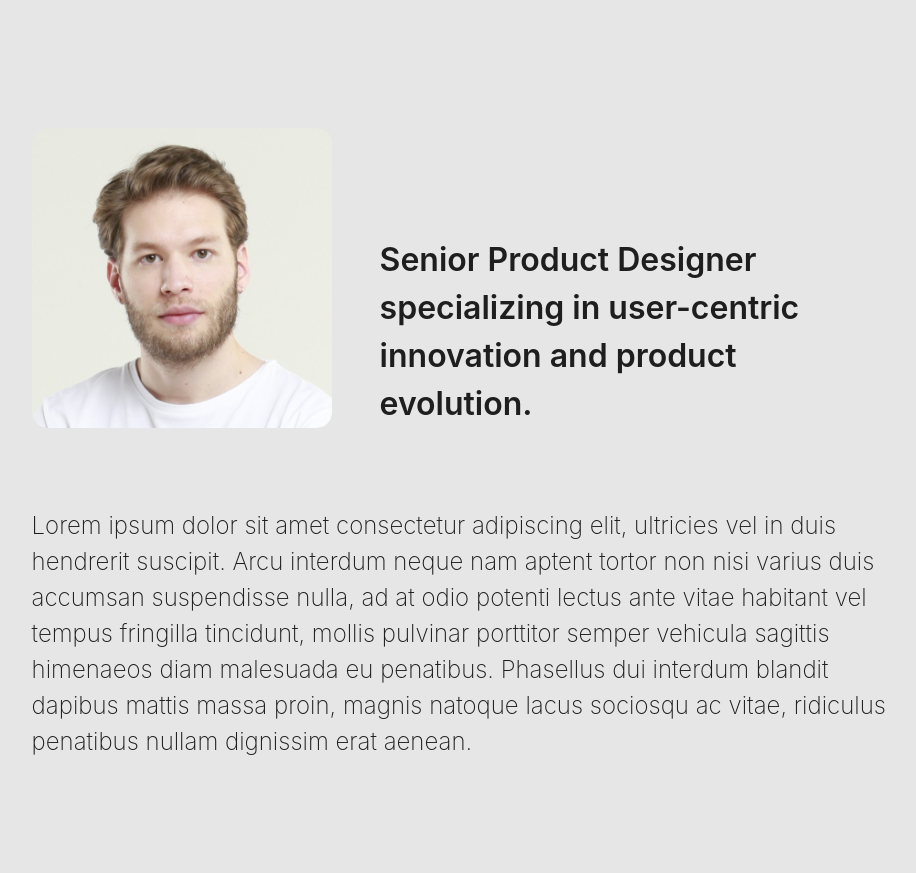
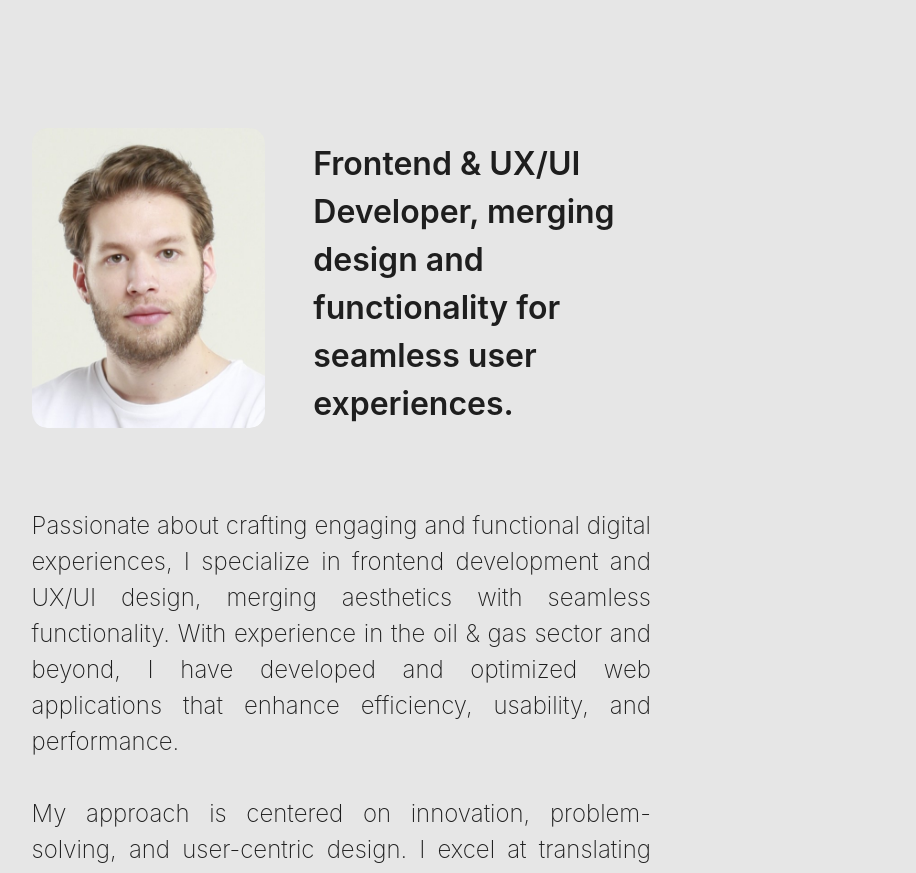
Before and after one commit to andrelefranco001/portfolio, a React (Vite) app: page /about in a window 1280 px wide. Shown: the part 200-1073 px from the top of the page, without its empty margins (166-1082 px from the left). Built offline with nearby package versions, Linux system fonts and the light colour scheme.

Commit message:
Add scroll effect icon, Add img to banner project 1

```diff
--- a/src/components/About.jsx
+++ b/src/components/About.jsx
@@ -5,34 +5,15 @@ function About() {
 
   return (
     <>
-      {/* <div
-        style={{
-          // border: "red solid 1px",
-          marginTop: "20rem",
-          marginBottom: "5rem",
-        }}
-      >
+      <div style={{ marginTop: "20rem", marginBottom: "5rem" }}>
         <div
           style={{
             display: "flex",
             flexDirection: "row",
+            width: "70%",
+            justifyContent: "flex-start",
           }}
         >
-
-          <img
-            src="../../public/VOSTOK282982.jpg"
-            // alt="Descripción de la imagen"
-            style={{
-              borderRadius: "15px",
-              width: "300px",
-              height: "300px",
-              marginRight: "3rem",
-              objectFit: "cover",
-            }}
-          /> */}
-
-      <div style={{ marginTop: "20rem", marginBottom: "5rem" }}>
-        <div style={{ display: "flex", flexDirection: "row" }}>
           {/* Contenedor de la imagen con loader */}
           <div
             style={{
@@ -77,7 +58,7 @@ function About() {
             style={{
               display: "flex",
               //   height: "500px",
-              width: "50%",
+              width: "inherit",
               fontWeight: "600",
               fontSize: "2rem",
               flexDirection: "column",
@@ -85,21 +66,43 @@ function About() {
             }}
           >
             <p style={{ margin: "0px" }}>
-              Senior Product Designer specializing in user-centric innovation
-              and product evolution.
+              Frontend & UX/UI Developer, merging design and functionality for
+              seamless user experiences.
             </p>
           </div>
         </div>
-        <p style={{ fontSize: "1.5rem", fontWeight: "200", marginTop: "5rem" }}>
-          Lorem ipsum dolor sit amet consectetur adipiscing elit, ultricies vel
-          in duis hendrerit suscipit. Arcu interdum neque nam aptent tortor non
-          nisi varius duis accumsan suspendisse nulla, ad at odio potenti lectus
-          ante vitae habitant vel tempus fringilla tincidunt, mollis pulvinar
-          porttitor semper vehicula sagittis himenaeos diam malesuada eu
-          penatibus. Phasellus dui interdum blandit dapibus mattis massa proin,
-          magnis natoque lacus sociosqu ac vitae, ridiculus penatibus nullam
-          dignissim erat aenean.
-        </p>
+        <div
+          style={{
+            display: "flex",
+            // justifyContent: "flex-start",
+            width: "100%",
+          }}
+        >
+          <p
+            style={{
+              fontSize: "1.5rem",
+              fontWeight: "200",
+              marginTop: "5rem",
+              textAlign: "justify",
+              width: "70%",
+            }}
+          >
+            Passionate about crafting engaging and functional digital
+            experiences, I specialize in frontend development and UX/UI design,
+            merging aesthetics with seamless functionality. With experience in
+            the oil & gas sector and beyond, I have developed and optimized web
+            applications that enhance efficiency, usability, and performance.{" "}
+            <br />
+            <br /> My approach is centered on innovation, problem-solving, and
+            user-centric design. I excel at translating complex technical
+            requirements into intuitive interfaces, ensuring that every
+            interaction is both visually appealing and highly functional.
+            Proficient in modern frontend technologies, agile methodologies, and
+            design tools, I thrive in collaborative environments where
+            creativity and technical expertise intersect. <br />
+          </p>
+        </div>
+
         <div style={{ marginTop: "20rem" }}>
           <p style={{ fontSize: "3.5rem", fontWeight: "600", margin: "auto" }}>
             Work Experience
--- a/src/components/DetailProject.jsx
+++ b/src/components/DetailProject.jsx
@@ -1,6 +1,6 @@
 import React from "react";
 import { Link } from "react-router-dom";
-
+import { FaArrowLeft, FaArrowRight } from "react-icons/fa6";
 function DetailProject() {
   return (
     <div
@@ -106,14 +106,49 @@ function DetailProject() {
         </div>
         <div
           style={{
+            display: "flex",
+            flexDirection: "row",
+            alignItems: "center",
+            justifyContent: "flex-end",
+            gap: "20px",
             gridColumn: "span 3 / span 3",
             gridRowStart: "4",
-            backgroundColor: "#D9D9D9",
-            borderRadius: "15px",
+
             height: "20px",
           }}
         >
-          8
+          <div
+            style={{
+              display: "flex",
+              justifyContent: "center",
+              alignItems: "center",
+              borderRadius: "50%",
+              cursor: "pointer",
+              background: "#D9D9D9",
+              border: "solid 1px #858585",
+              width: "50px",
+              height: "50px",
+              color: "#858585",
+            }}
+          >
+            <FaArrowLeft style={{ fontSize: "18px" }} />
+          </div>
+          <div
+            style={{
+              display: "flex",
+              justifyContent: "center",
+              alignItems: "center",
+              borderRadius: "50%",
+              cursor: "pointer",
+              background: "#D9D9D9",
+              border: "solid 1px #858585",
+              width: "50px",
+              height: "50px",
+              color: "#858585",
+            }}
+          >
+            <FaArrowRight style={{ fontSize: "18px" }} />
+          </div>
         </div>
         <div
           style={{
@@ -123,7 +158,7 @@ function DetailProject() {
             borderRadius: "15px",
           }}
         >
-          9
+          6
         </div>
       </div>
       <div style={{ display: "flex", justifyContent: "center" }}>
--- a/src/components/Home.jsx
+++ b/src/components/Home.jsx
@@ -33,15 +33,32 @@ function Home() {
           <HighlightText>creative touch.</HighlightText>
         </p>
       </div>
+
       <Link
         to="/detail"
         style={{
-          backgroundColor: "#D9D9D9",
+          display: "block",
+          width: "100%",
+          height: "auto",
           borderRadius: "15px",
-          //   width: "200px",
-          height: "700px",
+          overflow: "hidden",
+          margin: "0 auto", // Centra el Link si es más pequeño que el ancho disponible
         }}
-      />
+      >
+        <img
+          src="../../src/assets/BarryandBrothers_banner_2.png"
+          alt="Barry and Brothers Banner"
+          style={{
+            width: "100%",
+            maxWidth: "100%", // Asegura que no sobrepase el contenedor padre
+            height: "auto",
+            objectFit: "cover", // Usa "contain" si quieres que no se recorte
+            borderRadius: "15px",
+            display: "block",
+          }}
+        />
+      </Link>
+
       <div
         style={{
           fontSize: "1.5rem",
--- a/src/components/NavBar.jsx
+++ b/src/components/NavBar.jsx
@@ -19,7 +19,7 @@ function NavBar() {
       style={{
         // border: "1px solid red",
         position: "fixed",
-        width: "69.5%",
+        width: "69.6%",
         display: "flex",
         flexDirection: "row",
         justifyContent: "space-between",
```
Also changed, not shown: src/assets/BarryandBrothers_banner_2.png (added), 1 other file (tests, documents, lock files or other folders).
